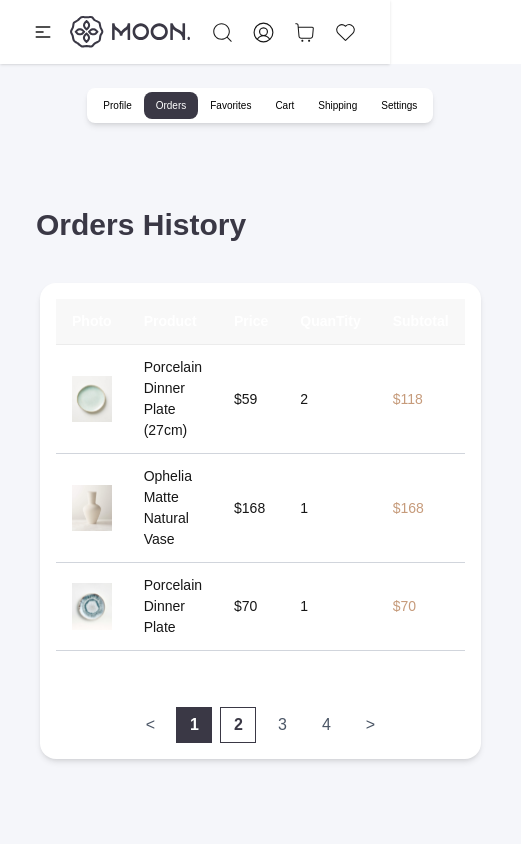
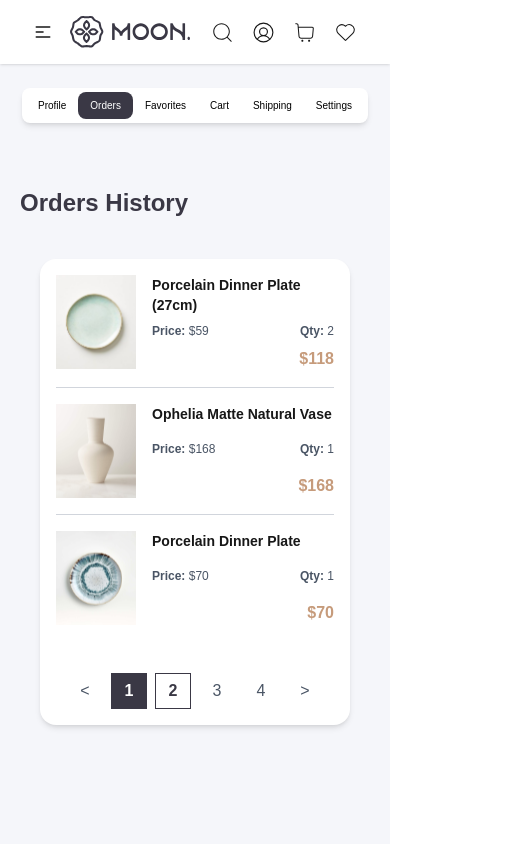
Before and after one commit to Astro24/Moon, a Next.js app: page /Profile/order-history in a window 390 px wide. Shown: the top 844 px of the page, 521 px wide, since content can reach past the window. Built offline with nearby package versions, Linux system fonts and the light colour scheme.

Commit message:
feat(profile): add settings page and update profile section
- Add settings page content
- Update titles across all profile pages
- Extract product data into items array in order-history
- Add mobile card layout (below md breakpoint) in order-history
- Share pagination across table and card views

```diff
--- a/src/app/components/profile/pagesComponents/CartPage.jsx
+++ b/src/app/components/profile/pagesComponents/CartPage.jsx
@@ -10,7 +10,7 @@ export default function ProjectPage() {
           animate={{ opacity: 1, x: 0 }}
           exit={{ opacity: 0, x: 25 }}
           transition={{ type: "spring", stiffness: 300, damping: 15 }}
-          className="text-3xl font-semibold text-[#3A3845] ml-9 mt-15 max-md:text-2xl"
+          className="text-2xl sm:text-3xl font-semibold text-[#3A3845] ml-5 sm:ml-9 mt-10 sm:mt-15"
         >
           Cart
         </motion.h1>
--- a/src/app/components/profile/pagesComponents/FavoritesPage.jsx
+++ b/src/app/components/profile/pagesComponents/FavoritesPage.jsx
@@ -10,7 +10,7 @@ export default function FavoritesPage() {
           animate={{ opacity: 1, x: 0 }}
           exit={{ opacity: 0, x: 25 }}
           transition={{ type: "spring", stiffness: 300, damping: 15 }}
-          className="text-3xl font-semibold text-[#3A3845] ml-9 mt-15"
+          className="text-2xl sm:text-3xl font-semibold text-[#3A3845] ml-5 sm:ml-9 mt-10 sm:mt-15"
         >
           Favorites
         </motion.h1>
--- a/src/app/components/profile/pagesComponents/OrdersHistoryPage.jsx
+++ b/src/app/components/profile/pagesComponents/OrdersHistoryPage.jsx
@@ -2,6 +2,29 @@
 import { motion, AnimatePresence } from "framer-motion";
 import Image from "next/image";
 
+const items = [
+  {
+    name: "Porcelain Dinner Plate (27cm)",
+    img: "/profile/plate.svg",
+    price: "$59",
+    qty: 2,
+    subtotal: "$118",
+  },
+  {
+    name: "Ophelia Matte Natural Vase",
+    img: "/profile/valo-matte-white-vase.svg",
+    price: "$168",
+    qty: 1,
+    subtotal: "$168",
+  },
+  {
+    name: "Porcelain Dinner Plate",
+    img: "/profile/julo-blue-salad-plate.svg",
+    price: "$70",
+    qty: 1,
+    subtotal: "$70",
+  },
+];
 
 // TODO: Add functionality to this page
 export default function OrdersHistoryPage() {
@@ -13,7 +36,7 @@ export default function OrdersHistoryPage() {
           animate={{ opacity: 1, x: 0 }}
           exit={{ opacity: 0, x: 25 }}
           transition={{ type: "spring", stiffness: 300, damping: 15 }}
-          className="text-3xl font-semibold text-[#3A3845] ml-9 mt-15"
+          className="text-2xl sm:text-3xl font-semibold text-[#3A3845] ml-5 sm:ml-9 mt-10 sm:mt-15"
         >
           Orders History
         </motion.h1>
@@ -28,69 +51,77 @@ export default function OrdersHistoryPage() {
           className="flex flex-col items-center w-full p-10 text-start"
         >
           <div className="bg-white w-full rounded-2xl shadow-md">
-            <div className="overflow-x-auto">
+            {/* Desktop: table */}
+            <div className="hidden md:block overflow-x-auto">
               <table className="table p-4">
-                {/* head */}
                 <thead>
                   <tr className="bg-base-200 text-white font-bold">
                     <th>Photo</th>
                     <td>Product</td>
                     <td>Price</td>
-                    <td>QuanTity</td>
+                    <td>Quantity</td>
                     <td>Subtotal</td>
                   </tr>
                 </thead>
                 <tbody className="[&_td]:border-b [&_td]:border-gray-300 [&_th]:border-b [&_th]:border-gray-300">
-                  {/* row 1 */}
-                  <tr>
+                  {items.map((item) => (
+                    <tr key={item.name}>
                       <th>
                         <Image
-                        src={"/profile/plate.svg"}
+                          src={item.img}
                           width={120}
                           height={180}
-                        alt="proudect item"
+                          alt={item.name}
                         />
                       </th>
-                    <td>Porcelain Dinner Plate (27cm)</td>
-                    <td>$59</td>
-                    <td>2</td>
-                    <td className="text-[#C69B7B]">$118</td>
+                      <td>{item.name}</td>
+                      <td>{item.price}</td>
+                      <td>{item.qty}</td>
+                      <td className="text-[#C69B7B]">{item.subtotal}</td>
                     </tr>
-                  {/* row 2 */}
-                  <tr>
-                    <th>
-                      <Image
-                        src={"/profile/valo-matte-white-vase.svg"}
-                        width={120}
-                        height={180}
-                        alt="proudect item"
-                      />
-                    </th>
-                    <td>Ophelia Matte Natural Vase</td>
-                    <td>$168</td>
-                    <td>1</td>
-                    <td className="text-[#C69B7B]">$168</td>
-                  </tr>
-                  {/* row 3 */}
-                  <tr>
-                    <th>
-                      <Image
-                        src={"/profile/julo-blue-salad-plate.svg"}
-                        width={120}
-                        height={180}
-                        alt="proudect item"
-                      />
-                    </th>
-                    <td>Porcelain Dinner Plate</td>
-                    <td>$70</td>
-                    <td>1</td>
-                    <td className="text-[#C69B7B]">$70</td>
-                  </tr>
+                  ))}
                 </tbody>
               </table>
-              <div className="flex justify-center items-center gap-2 mt-6 p-4">
+            </div>
+
+            {/* Mobile: cards */}
+            <div className="md:hidden p-4 space-y-4">
+              {items.map((item) => (
+                <div
+                  key={item.name}
+                  className="flex gap-4 border-b border-gray-300 pb-4 last:border-0"
+                >
+                  <div className="shrink-0">
+                    <Image
+                      src={item.img}
+                      width={80}
+                      height={120}
+                      alt={item.name}
+                      className="w-20 h-auto"
+                    />
+                  </div>
+                  <div className="flex-1 flex flex-col justify-between">
+                    <h3 className="font-semibold text-sm">{item.name}</h3>
+                    <div className="flex justify-between text-xs text-gray-600 mt-2">
+                      <span>
+                        <span className="font-semibold">Price:</span>{" "}
+                        {item.price}
+                      </span>
+                      <span>
+                        <span className="font-semibold">Qty:</span> {item.qty}
+                      </span>
+                    </div>
+                    <div className="text-[#C69B7B] font-bold mt-2 text-right">
+                      {item.subtotal}
+                    </div>
+                  </div>
+                </div>
+              ))}
+            </div>
+
+            {/* Pagination — shared */}
+            <div className="flex flex-wrap justify-center items-center gap-2 p-4">
               <button className="w-9 h-9 flex items-center justify-center rounded-md text-gray-600 hover:bg-gray-100">
-                  {/* alternative ways to do this in jsx is putting &lt; same with right arrow &gt; */}
                 {"<"}
               </button>
 
@@ -115,7 +146,6 @@ export default function OrdersHistoryPage() {
               </button>
             </div>
           </div>
-          </div>
         </motion.div>
       </AnimatePresence>
     </section>
--- a/src/app/components/profile/pagesComponents/SettingsPage.jsx
+++ b/src/app/components/profile/pagesComponents/SettingsPage.jsx
@@ -10,7 +10,7 @@ export default function SettingsPage() {
           animate={{ opacity: 1, x: 0 }}
           exit={{ opacity: 0, x: 25 }}
           transition={{ type: "spring", stiffness: 300, damping: 15 }}
-          className="text-3xl font-semibold text-[#3A3845] ml-9 mt-15"
+          className="text-2xl sm:text-3xl font-semibold text-[#3A3845] ml-5 sm:ml-9 mt-10 sm:mt-15"
         >
           Settings
         </motion.h1>
@@ -24,8 +24,29 @@ export default function SettingsPage() {
           transition={{ type: "spring", stiffness: 400, damping: 20 }}
           className="flex flex-col items-center w-full p-10 text-start"
         >
-          <div className="bg-white h-130 w-full rounded-2xl shadow-md">
-            <h1>Settings</h1>
+          <div className="bg-white w-full rounded-2xl shadow-md p-5">
+            <div className="grid md:grid-cols-2 sm:grid-cols-1">
+              <div>
+                <h1 className="font-bold">Language</h1>
+                <select
+                  defaultValue="Engilsh"
+                  className="select bg-zinc-50 mt-2  w-full md:w-[95%]"
+                >
+                  <option>Engilsh</option>
+                  <option>Arabic</option>
+                </select>
+              </div>
+              <div className="sm: mt-7 md:mt-0">
+                <h1 className="font-bold">Currency</h1>
+                <select
+                  defaultValue="USD"
+                  className="select bg-zinc-50 mt-2 w-full md:w-[95%]"
+                >
+                  <option>USD</option>
+                  <option>SAR</option>
+                </select>
+              </div>
+            </div>
           </div>
         </motion.div>
       </AnimatePresence>
--- a/src/app/components/profile/pagesComponents/ShippingAddressPage.jsx
+++ b/src/app/components/profile/pagesComponents/ShippingAddressPage.jsx
@@ -10,7 +10,7 @@ export default function ShippingAddressPage() {
           animate={{ opacity: 1, x: 0 }}
           exit={{ opacity: 0, x: 25 }}
           transition={{ type: "spring", stiffness: 300, damping: 15 }}
-          className="text-3xl font-semibold text-[#3A3845] ml-9 mt-15"
+          className="text-2xl sm:text-3xl font-semibold text-[#3A3845] ml-5 sm:ml-9 mt-10 sm:mt-15"
         >
           Shipping Address
         </motion.h1>
```
Lines whose indentation alone changed are shown as unchanged.
